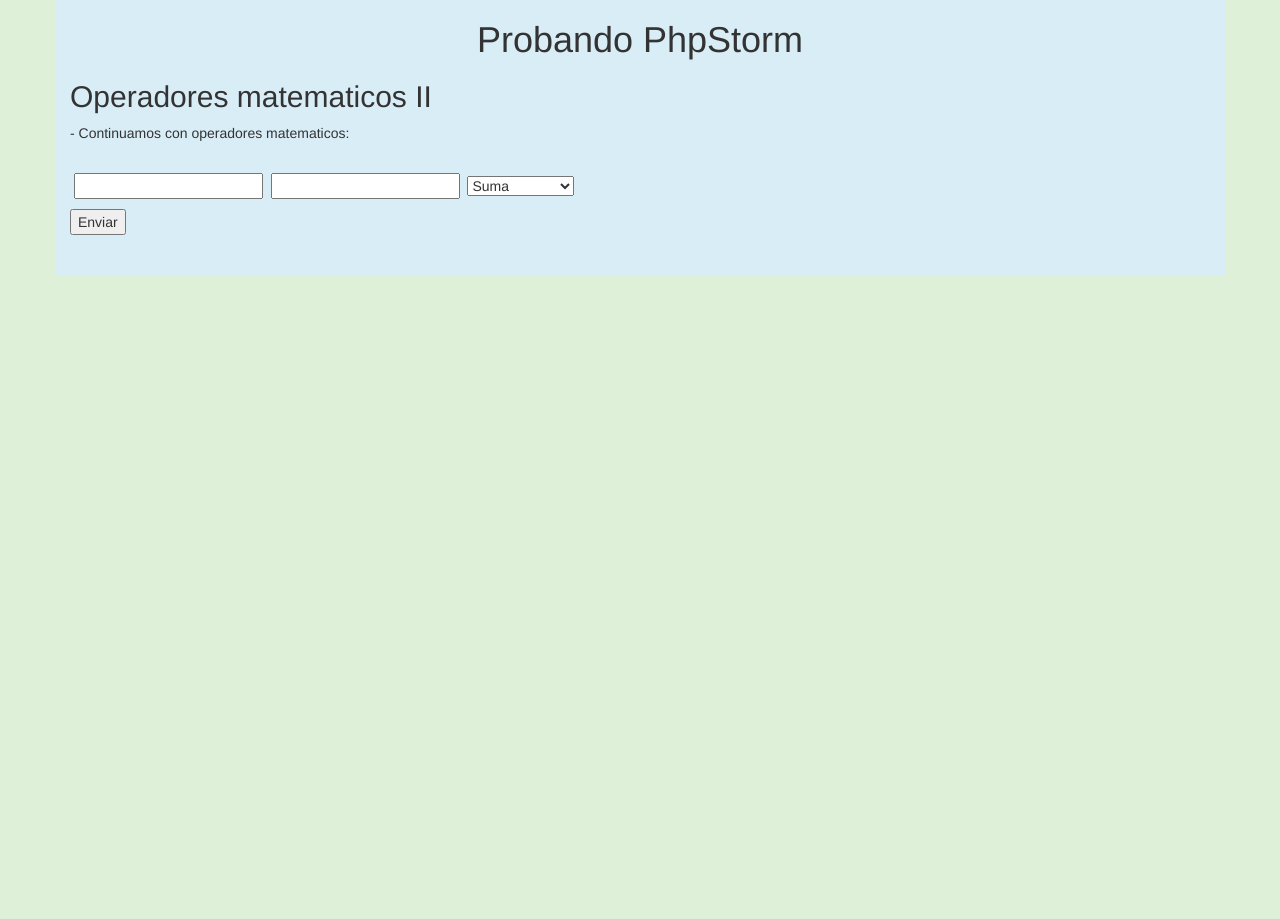
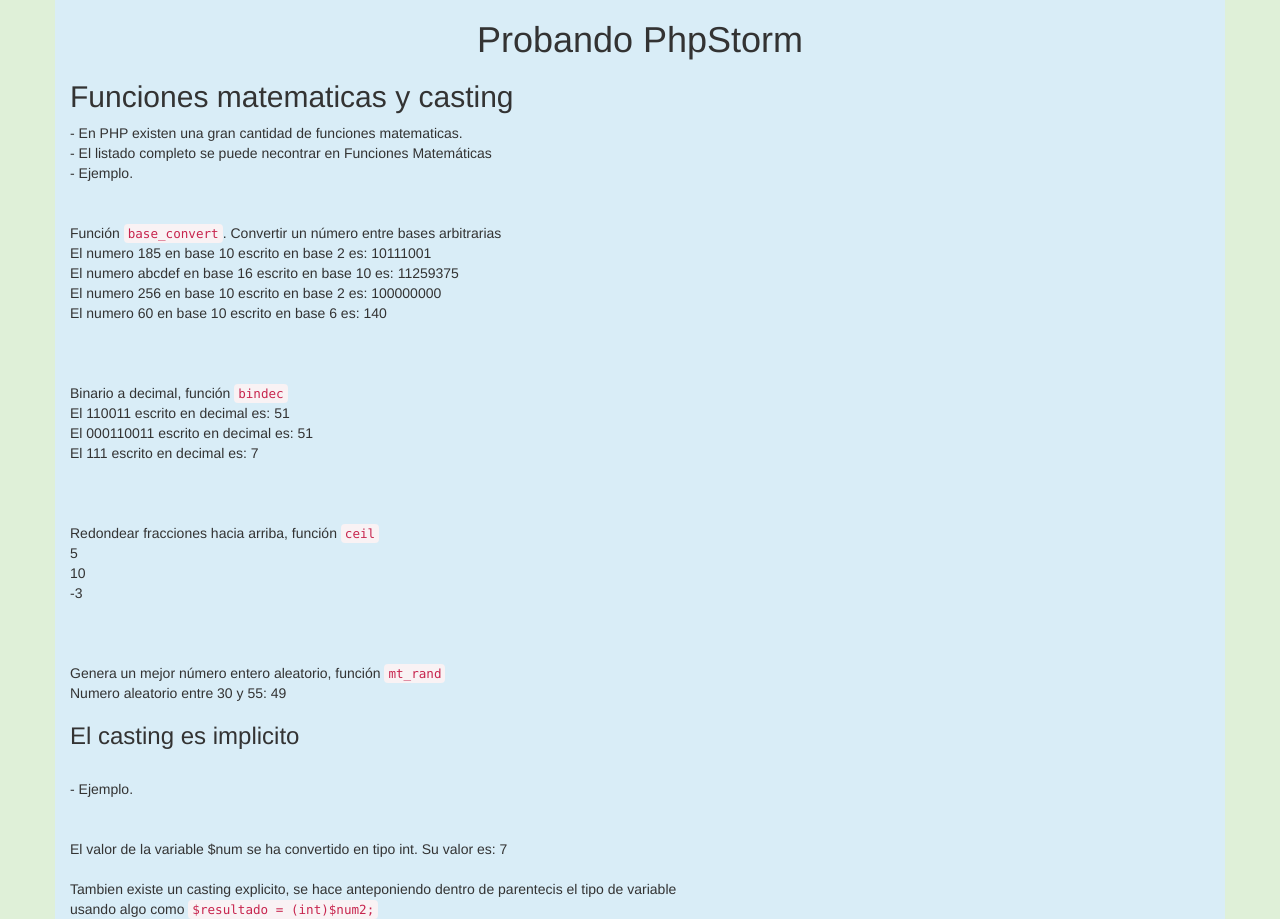
Before and after one commit to App-PHP/PHP-Pildoras, a PHP site: page / in a window 1280 px wide. Before the commit the page ends 275 px from the top, so only its background shows below. Run offline with PHP 8.4, Linux system fonts and the light colour scheme.

Commit message:
Video 14, Funciones matematicas predefinidas y casting

```diff
--- a/index.php
+++ b/index.php
@@ -1,5 +1,5 @@
 <?php
 require("config/config.php");
 require("html/head.html");
-require("videos/1/12-OperadoresMatematicosII.php");
+require("videos/1/15-FuncionesMatematicasyCasting.php");
 include("html/foot.html");
--- /dev/null
+++ b/videos/1/15-FuncionesMatematicasyCasting.php
@@ -0,0 +1,75 @@
+<?php
+/**
+ * Created by PhpStorm.
+ * User: hernan
+ * Date: 20/06/2016
+ * Time: 11:28
+ */
+
+echo "<h2>Funciones matematicas y casting</h2>";
+
+echo "- En PHP existen una gran cantidad de funciones matematicas.<br>";
+
+echo "- El listado completo se puede necontrar en <a href='http://php.net/manual/es/ref.math.php'></a>Funciones Matemáticas <br>";
+
+echo "- Ejemplo.<br><br><br>";
+
+echo "Función <code>base_convert</code>. Convertir un número entre bases arbitrarias<br>";
+
+$numero = "185";
+$baseOrigen = 10;
+$baseDestino = 2;
+print("El numero $numero en base $baseOrigen escrito en base $baseDestino es: ")
+    . base_convert($numero, $baseOrigen, $baseDestino) . "<br>";
+
+$numero = "abcdef";
+$baseOrigen = 16;
+$baseDestino = 10;
+print("El numero $numero en base $baseOrigen escrito en base $baseDestino es: ")
+    . base_convert($numero, $baseOrigen, $baseDestino) . "<br>";
+
+$numero = "256";
+$baseOrigen = 10;
+$baseDestino = 2;
+print("El numero $numero en base $baseOrigen escrito en base $baseDestino es: ")
+    . base_convert($numero, $baseOrigen, $baseDestino) . "<br>";
+
+$numero = "60";
+$baseOrigen = 10;
+$baseDestino = 6;
+print("El numero $numero en base $baseOrigen escrito en base $baseDestino es: ")
+    . base_convert($numero, $baseOrigen, $baseDestino) . "<br>";
+
+echo "<br><br><br>Binario a decimal, función <code>bindec</code><br>";
+
+echo "El 110011 escrito en decimal es: " . bindec('110011') . "<br>";
+echo "El 000110011 escrito en decimal es: " . bindec('000110011') . "<br>";
+echo "El 111 escrito en decimal es: " . bindec('111') . "<br>";
+
+
+echo "<br><br><br>Redondear fracciones hacia arriba, función <code>ceil</code><br>";
+echo ceil(4.3) . "<br>";    // 5
+echo ceil(9.999) . "<br>";  // 10
+echo ceil(-3.14) . "<br>";  // -3
+
+
+echo "<br><br><br>Genera un mejor número entero aleatorio, función <code>mt_rand</code><br>";
+
+
+echo "Numero aleatorio entre 30 y 55: ".mt_rand(30, 55)."<br>";
+
+
+echo "<h3>El casting es implicito</h3><br>";
+
+echo "- Ejemplo.<br><br><br>";
+
+$num1 = "5";
+
+$num1+=2;
+echo ('El valor de la variable $num se ha convertido en tipo int. Su valor es: '). $num1."<br><br>";
+
+echo ('Tambien existe un casting explicito, se hace anteponiendo dentro de parentecis el tipo de variable<br>
+usando algo como <code>$resultado = (int)$num2;</code>');
+
+$num2 = "10";
+$resultado = (int)$num2;
```
